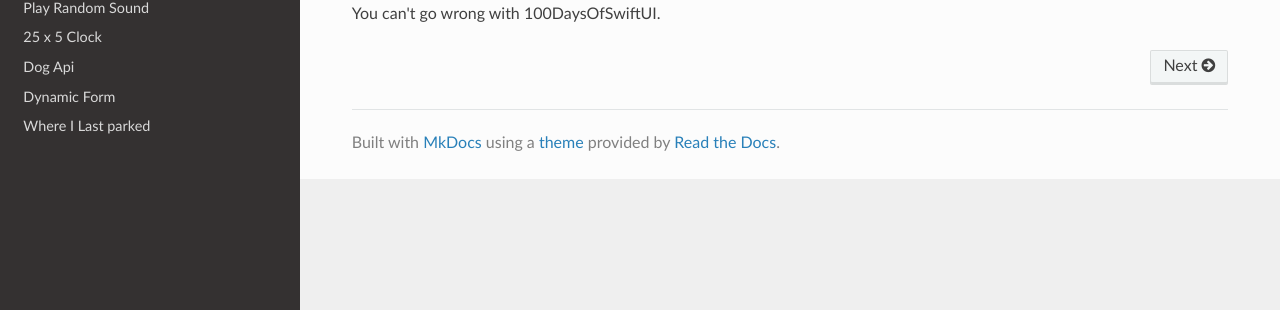
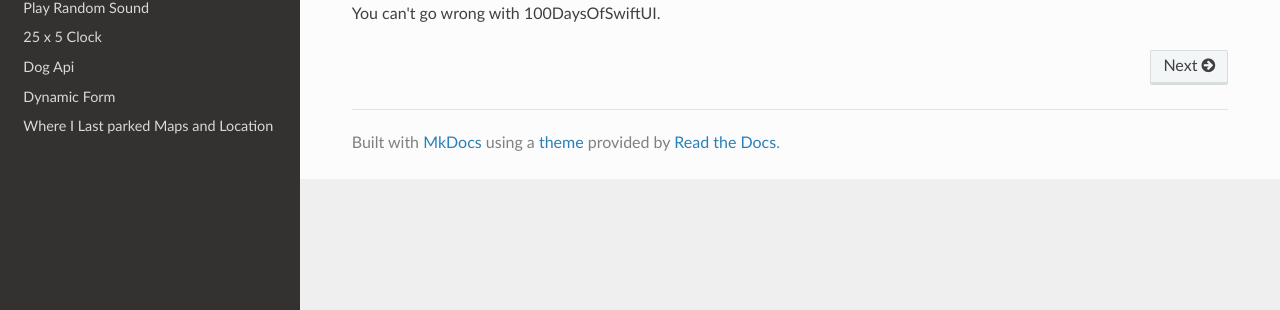
Before and after one commit to phptuts/ios-mini-projects, an MkDocs documentation site: the page built from docs/index.md, in a window 1280 px wide. Shown: the part 262-572 px from the top of the page. Built offline with MkDocs 1.6.1, drawn with Linux system fonts in a browser that asks for light colours; nearby versions of some CDN libraries.

Commit message:
updated nav

```diff
--- a/mkdocs.yml
+++ b/mkdocs.yml
@@ -8,7 +8,7 @@ nav:
   - 25 x 5 Clock: 5-25-5-clock-freecodecamp.md
   - Dog Api: 6-dog-api.md
   - Dynamic Form: 7-dynamic-forms.md
-  - Where I Last parked: 8-where-i-last-parked-maps-location.md
+  - Where I Last parked Maps and Location: 8-where-i-last-parked-maps-location.md
 theme:
   name: readthedocs
   highlightjs: true
```
